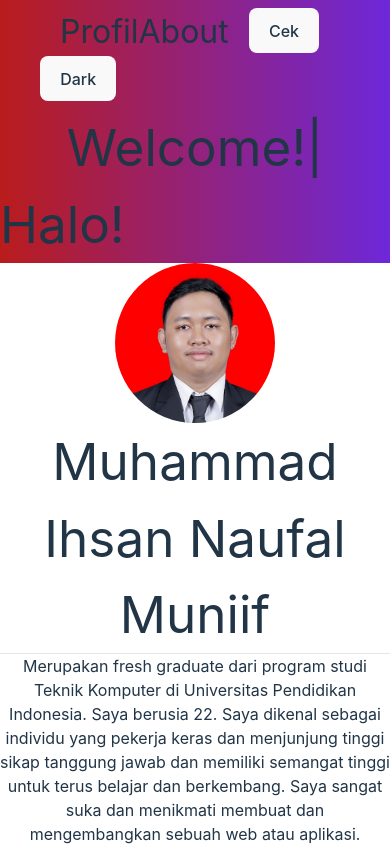
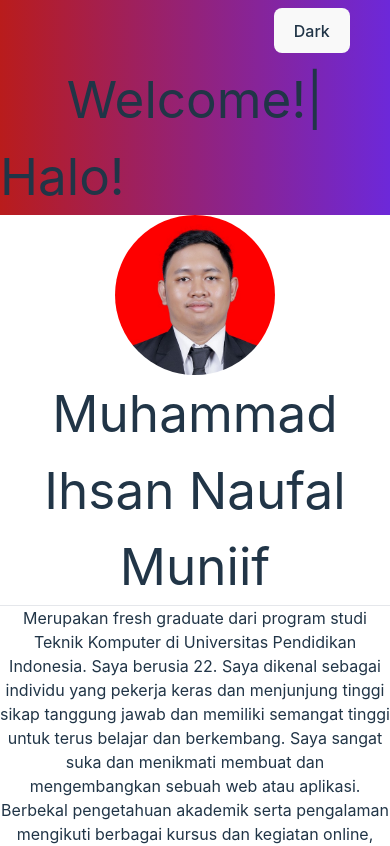
Before and after one commit to ihsannaufal32/project-portfolio, a React (Vite) app in the folder FE/latihanfe/: page / in a window 390 px wide. Shown: the top 846 px of the page. Built offline with nearby package versions, Linux system fonts and the light colour scheme; no server answers.

Commit message:
progress

```diff
--- a/FE/latihanfe/src/Component/Navbar.jsx
+++ b/FE/latihanfe/src/Component/Navbar.jsx
@@ -5,16 +5,16 @@ function Navbar(){
     return(
         <nav className="sticky z-10 top-0 bg-gradient-to-r from-red-700 to-violet-700 flex flex-wrap justify-between px-10 py-2">
             <div className="flex flex-wrap">
-                <div className="ml-5">
+                <div className="ml-5 hidden sm:block">
                     <h2>Profil</h2>
                 </div>
                 <div className="mx-10 hidden sm:block">
                     <h2>Home</h2>
                 </div>
-                <div className="mr-5">
+                <div className="mr-5 hidden sm:block">
                     <h2>About</h2>
                 </div>
-                <div className="mr-5">
+                <div className="mr-5 hidden sm:block">
                     <button onClick={() => Navigate('/cek')}>Cek</button>
                 </div>
             </div>
```
